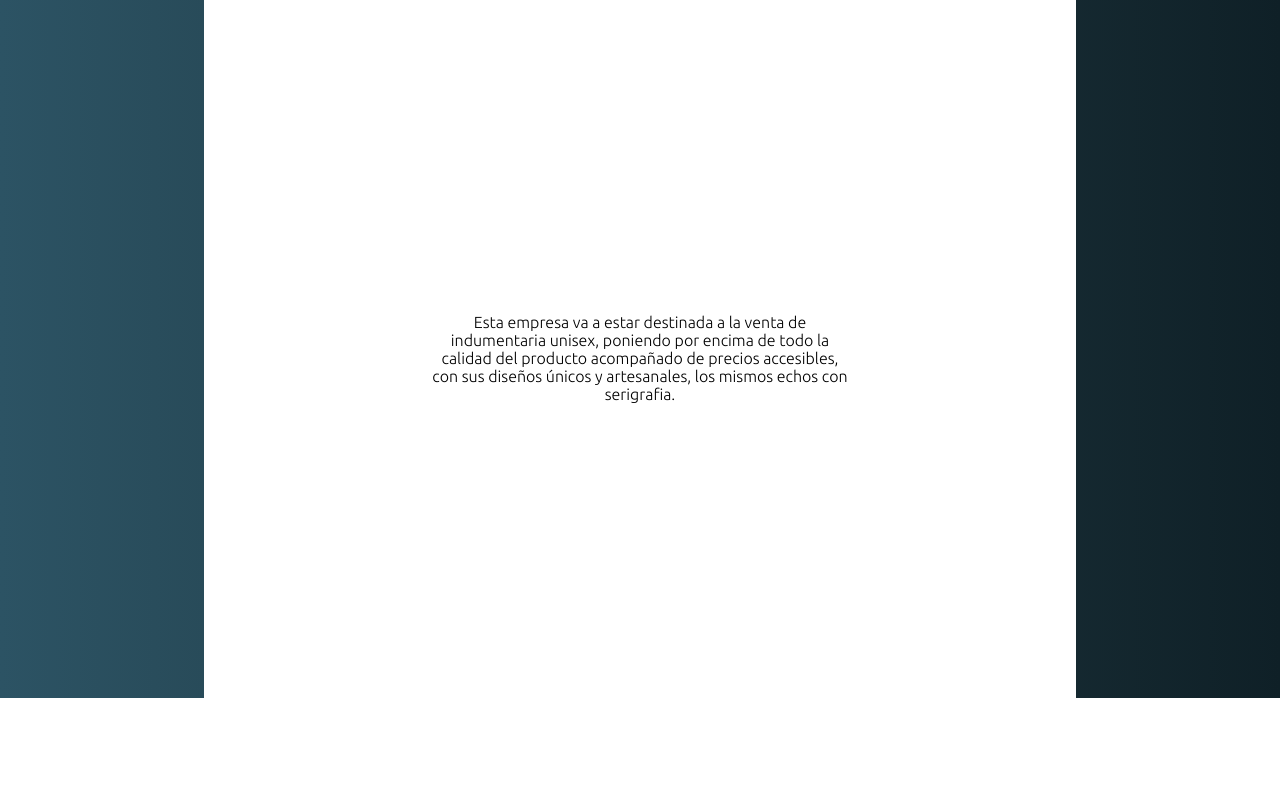
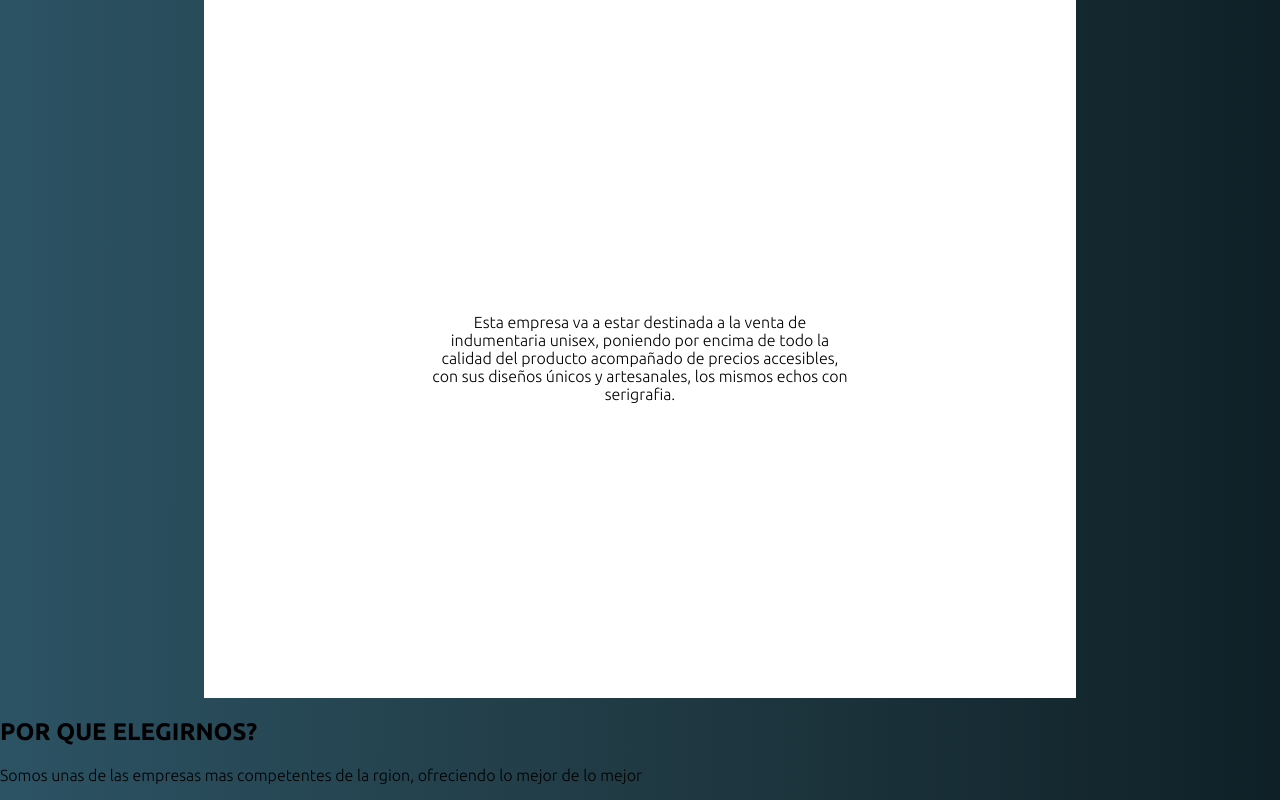
Before and after one commit to Facuplaza001/Trabajos-NUCBA-2517, a plain HTML site: page index.html in a window 1280 px wide. Shown: the part 774-1574 px from the top of the page. Before the commit the page ends 1472 px from the top, so only its background shows below. Drawn offline with Linux system fonts and the light colour scheme.

Commit message:
Reformas

```diff
--- a/index.html
+++ b/index.html
@@ -4,6 +4,7 @@
     <link rel="preconnect" href="https://fonts.gstatic.com" crossorigin>
     <link href="https://fonts.googleapis.com/css2?family=Ubuntu:wght@300;700&display=swap" rel="stylesheet">
     <link rel="stylesheet" href="index.css" />
+    <script src="https://kit.fontawesome.com/836715cda7.js" crossorigin="anonymous"></script>
   </head>
   <body>
     <header>
@@ -33,6 +34,10 @@
       <div class="cuadrado3">
         <p>Esta empresa va a estar destinada a la venta de indumentaria unisex, poniendo por encima de todo la calidad del producto acompañado de precios accesibles, con sus diseños únicos y artesanales, los mismos echos con serigrafia.</p>
       </div>
+        <div class="titulo1">
+          <h1>POR QUE ELEGIRNOS?</h1>
+          <p>Somos unas de las empresas mas competentes de la rgion, ofreciendo lo mejor de lo mejor</p>
+          <i class="fa-duotone fa-arrows-spin"></i>
     </section>
   </body>
 </html>
```
